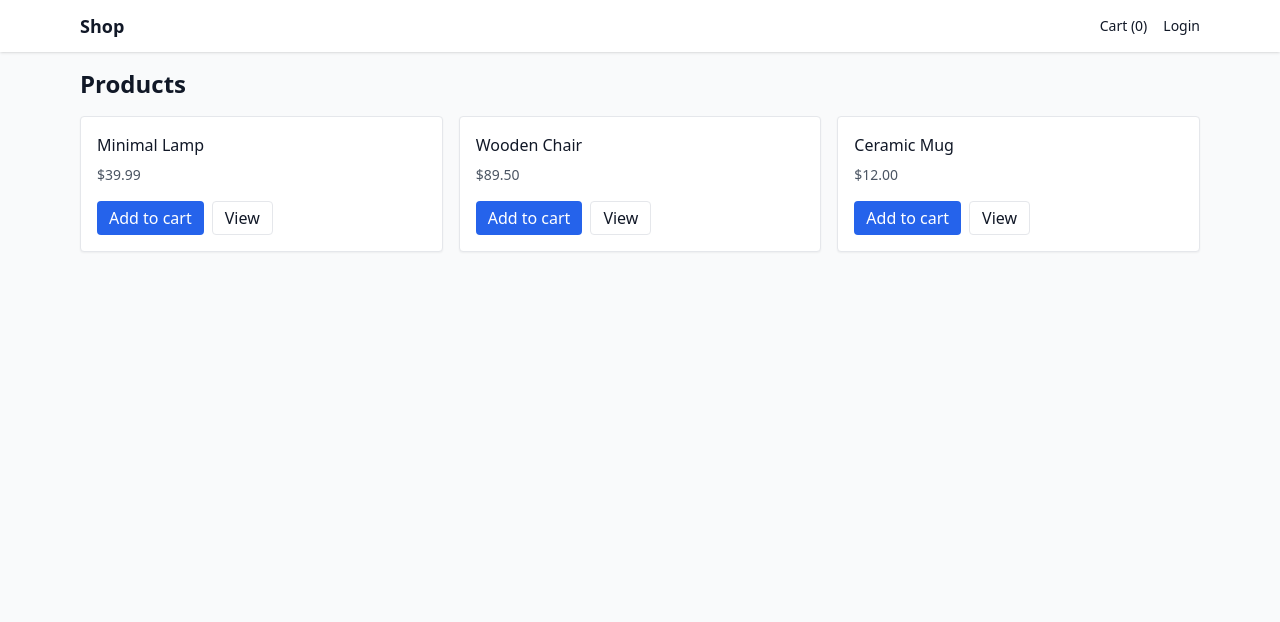
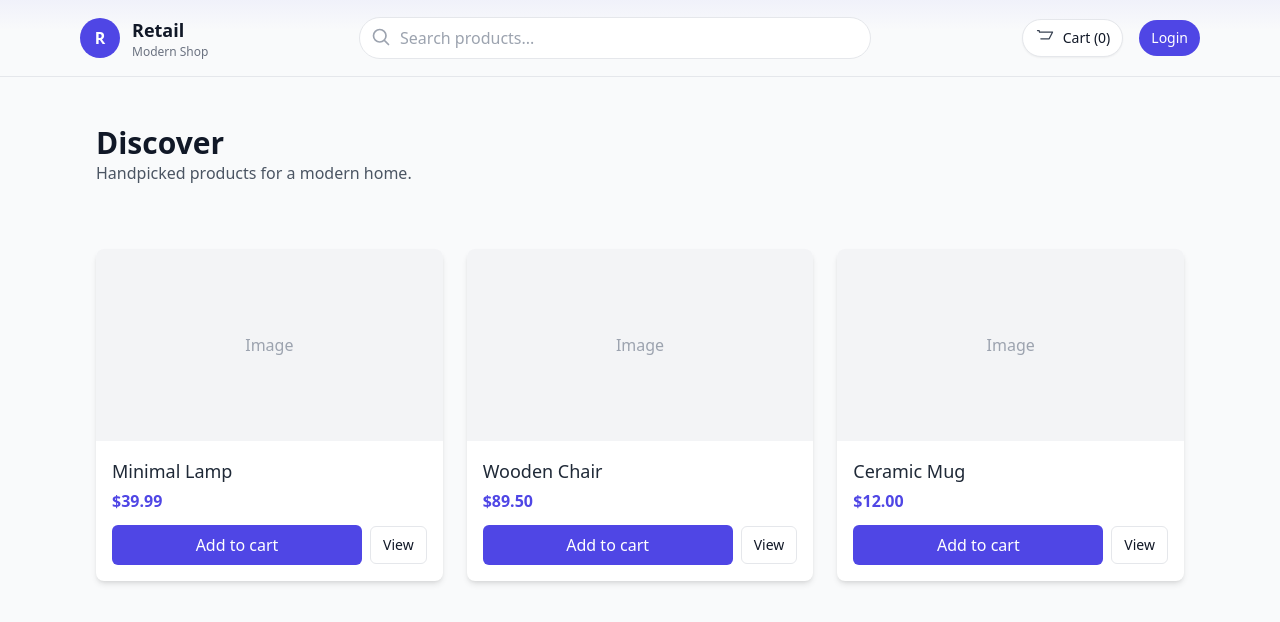
Before and after one commit to HenriqueFMA/React-Retail-E-Commerce-Frontend-Application, a React (Vite) app: page /products in a window 1280 px wide. Shown: the top 622 px of the page. Built offline with nearby package versions, Linux system fonts and the light colour scheme.

Commit message:
Refactor: Enhance UI components and improve layout across multiple pages

```diff
--- a/src/components/Nav.tsx
+++ b/src/components/Nav.tsx
@@ -9,29 +9,45 @@ export default function Nav() {
   const count = state.items.reduce((s, i) => s + i.quantity, 0)
 
   return (
-    <nav className="bg-white shadow">
-      <div className="max-w-6xl mx-auto px-4 py-3 flex items-center justify-between">
+    <header className="app-hero border-b">
+      <div className="max-w-6xl mx-auto px-4 py-4 flex items-center justify-between gap-4">
         <div className="flex items-center gap-4">
-          <Link to="/products" className="font-semibold text-lg">
-            Shop
+          <Link to="/products" className="flex items-center gap-3">
+            <div className="w-10 h-10 bg-indigo-600 rounded-full flex items-center justify-center text-white font-bold">R</div>
+            <div>
+              <div className="font-semibold text-lg">Retail</div>
+              <div className="text-xs text-gray-500">Modern Shop</div>
+            </div>
           </Link>
         </div>
+
+        <div className="flex-1 px-6">
+          <div className="relative max-w-lg mx-auto">
+            <input placeholder="Search products..." className="w-full border rounded-full px-4 py-2 pl-10 focus:outline-none focus:ring-2 focus:ring-indigo-300" />
+            <svg className="w-5 h-5 text-gray-400 absolute left-3 top-2.5" xmlns="http://www.w3.org/2000/svg" fill="none" viewBox="0 0 24 24" stroke="currentColor">
+              <path strokeLinecap="round" strokeLinejoin="round" strokeWidth={2} d="M21 21l-4.35-4.35M10.5 18a7.5 7.5 0 1 1 0-15 7.5 7.5 0 0 1 0 15z" />
+            </svg>
+          </div>
+        </div>
+
         <div className="flex items-center gap-4">
-          <Link to="/cart" className="text-sm">Cart ({count})</Link>
+          <Link to="/cart" className="relative inline-flex items-center gap-2 px-3 py-2 bg-white border rounded-full shadow-sm hover:shadow-md">
+            <svg className="w-5 h-5 text-gray-700" viewBox="0 0 24 24" fill="none" xmlns="http://www.w3.org/2000/svg">
+              <path d="M3 3h2l.4 2M7 13h10l4-8H5.4" stroke="currentColor" strokeWidth="1.5" strokeLinecap="round" strokeLinejoin="round" />
+            </svg>
+            <span className="text-sm">Cart ({count})</span>
+          </Link>
+
           {user ? (
-            <div className="flex items-center gap-2">
-              <span className="text-sm">{user.name}</span>
-              <button className="text-sm text-red-600" onClick={logout}>
-                Logout
-              </button>
+            <div className="flex items-center gap-3">
+              <div className="text-sm text-gray-700">{user.name}</div>
+              <button onClick={logout} className="text-sm text-red-600">Logout</button>
             </div>
           ) : (
-            <Link to="/login" className="text-sm">
-              Login
-            </Link>
+            <Link to="/login" className="px-3 py-2 bg-indigo-600 text-white rounded-full text-sm">Login</Link>
           )}
         </div>
       </div>
-    </nav>
+    </header>
   )
 }
--- a/src/components/ProductCard.tsx
+++ b/src/components/ProductCard.tsx
@@ -11,19 +11,22 @@ export default function ProductCard({ id, name, price }: { id: string; name: str
   }
 
   return (
-    <div className="border rounded p-4 bg-white shadow-sm">
-      <h3 className="font-medium mb-2">
-        <Link to={`/products/${id}`}>{name}</Link>
-      </h3>
-      <p className="text-sm text-gray-600 mb-4">${price.toFixed(2)}</p>
-      <div className="flex gap-2">
-        <button className="px-3 py-1 bg-blue-600 text-white rounded" onClick={add}>
-          Add to cart
-        </button>
-        <Link to={`/products/${id}`} className="px-3 py-1 border rounded">
-          View
-        </Link>
+    <article className="card overflow-hidden hover:shadow-lg transition-shadow duration-150">
+      <div className="h-48 bg-gray-100 flex items-center justify-center text-gray-400">Image</div>
+      <div className="p-4">
+        <h3 className="font-medium text-lg text-gray-800 mb-1">
+          <Link to={`/products/${id}`} className="hover:underline">{name}</Link>
+        </h3>
+        <div className="flex items-baseline justify-between mb-3">
+          <div className="text-indigo-600 font-semibold">${price.toFixed(2)}</div>
+        </div>
+        <div className="flex items-center gap-2">
+          <button aria-label={`Add ${name} to cart`} className="flex-1 px-3 py-2 bg-indigo-600 text-white rounded-md" onClick={add}>
+            Add to cart
+          </button>
+          <Link to={`/products/${id}`} className="px-3 py-2 border rounded-md text-sm">View</Link>
+        </div>
       </div>
-    </div>
+    </article>
   )
 }
--- a/src/index.css
+++ b/src/index.css
@@ -7,5 +7,15 @@ html, body, #root {
 }
 
 body {
-  @apply bg-gray-50 text-gray-900;
+  @apply bg-gray-50 text-gray-900 antialiased;
 }
+
+/* App container */
+.app-hero {
+  /* small decorative gradient for header area */
+  background: linear-gradient(180deg, rgba(99,102,241,0.06), transparent 40%);
+}
+
+.card {
+  @apply bg-white rounded-lg shadow-md;
+}
--- a/src/pages/Catalog.tsx
+++ b/src/pages/Catalog.tsx
@@ -5,16 +5,28 @@ import ProductCard from '../components/ProductCard'
 export default function Catalog() {
   const { data, isLoading, isError } = useProducts()
 
-  if (isLoading) return <div>Loading products...</div>
-  if (isError) return <div>Error loading products.</div>
+  if (isLoading) return <div className="text-center py-24">Loading products...</div>
+  if (isError) return <div className="text-center py-24 text-red-600">Error loading products.</div>
 
   return (
     <div>
-      <h1 className="text-2xl font-bold mb-4">Products</h1>
-      <div className="grid grid-cols-1 sm:grid-cols-2 lg:grid-cols-3 gap-4">
-        {data?.map((p) => (
-          <ProductCard key={p.id} id={p.id} name={p.name} price={p.price} />
-        ))}
+      <section className="mb-8 py-8">
+        <div className="max-w-6xl mx-auto px-4">
+          <div className="flex items-center justify-between">
+            <div>
+              <h1 className="text-3xl font-bold">Discover</h1>
+              <p className="text-gray-600">Handpicked products for a modern home.</p>
+            </div>
+          </div>
+        </div>
+      </section>
+
+      <div className="max-w-6xl mx-auto px-4">
+        <div className="grid grid-cols-1 sm:grid-cols-2 lg:grid-cols-3 gap-6">
+          {data?.map((p) => (
+            <ProductCard key={p.id} id={p.id} name={p.name} price={p.price} />
+          ))}
+        </div>
       </div>
     </div>
   )
--- a/src/pages/Login.tsx
+++ b/src/pages/Login.tsx
@@ -18,21 +18,25 @@ export default function Login() {
   }
 
   return (
-    <div className="max-w-md mx-auto bg-white p-6 rounded shadow">
-      <h2 className="text-xl font-bold mb-4">Login</h2>
-      <form onSubmit={submit} className="space-y-3">
+    <div className="min-h-[60vh] flex items-center justify-center">
+      <div className="max-w-md w-full card p-6">
+        <h2 className="text-2xl font-bold mb-4">Welcome back</h2>
+        <p className="text-sm text-gray-600 mb-4">Sign in to continue to your checkout.</p>
+        <form onSubmit={submit} className="space-y-4">
           <div>
             <label htmlFor="login-name" className="block text-sm">Name</label>
-          <input id="login-name" value={name} onChange={(e) => setName(e.target.value)} className="w-full border px-2 py-1 rounded" />
+            <input id="login-name" value={name} onChange={(e) => setName(e.target.value)} className="w-full border px-3 py-2 rounded" />
           </div>
           <div>
             <label htmlFor="login-email" className="block text-sm">Email</label>
-          <input id="login-email" value={email} onChange={(e) => setEmail(e.target.value)} className="w-full border px-2 py-1 rounded" />
+            <input id="login-email" value={email} onChange={(e) => setEmail(e.target.value)} className="w-full border px-3 py-2 rounded" />
           </div>
-        <div>
-          <button className="px-4 py-2 bg-blue-600 text-white rounded">Login</button>
+          <div className="flex items-center justify-between">
+            <button className="px-4 py-2 bg-indigo-600 text-white rounded">Login</button>
+            <a href="/products" className="text-sm text-gray-500">Continue as guest</a>
           </div>
         </form>
       </div>
+    </div>
   )
 }
--- a/src/pages/Product.tsx
+++ b/src/pages/Product.tsx
@@ -1,3 +1,4 @@
+import React, { useState } from 'react'
 import { useParams } from 'react-router-dom'
 import { useProduct } from '../hooks/useProducts'
 import { useCart } from '../context/CartContext'
@@ -6,24 +7,36 @@ export default function Product() {
   const { id } = useParams()
   const { data, isLoading, isError } = useProduct(id)
   const { dispatch } = useCart()
+  const [qty, setQty] = useState(1)
 
-  if (isLoading) return <div>Loading product...</div>
-  if (isError || !data) return <div>Product not found.</div>
+  if (isLoading) return <div className="text-center py-24">Loading product...</div>
+  if (isError || !data) return <div className="text-center py-24 text-red-600">Product not found.</div>
 
   function add() {
-    if (data) {
-      dispatch({ type: 'add', item: { id: data.id, name: data.name, price: data.price, quantity: 1 } })
-    }
+    if (!data) return
+    dispatch({ type: 'add', item: { id: data.id, name: data.name, price: data.price, quantity: qty } })
   }
 
   return (
-    <div className="bg-white p-6 rounded shadow">
-      <h1 className="text-xl font-bold mb-2">{data.name}</h1>
-      <p className="text-gray-700 mb-4">{data.description}</p>
-      <p className="font-semibold mb-4">${data.price.toFixed(2)}</p>
-      <button className="px-4 py-2 bg-blue-600 text-white rounded" onClick={add}>
-        Add to cart
-      </button>
+    <div className="max-w-4xl mx-auto bg-white rounded-lg shadow-md overflow-hidden">
+      <div className="md:flex">
+        <div className="md:w-1/2 bg-gray-100 h-72 flex items-center justify-center text-gray-400">Product Image</div>
+        <div className="md:w-1/2 p-6">
+          <h1 className="text-2xl font-bold mb-2">{data.name}</h1>
+          <p className="text-gray-600 mb-4">{data.description}</p>
+          <div className="text-2xl text-indigo-600 font-semibold mb-4">${data.price.toFixed(2)}</div>
+
+          <div className="flex items-center gap-3 mb-4">
+            <label className="text-sm">Qty</label>
+            <input type="number" min={1} value={qty} onChange={(e) => setQty(Number(e.target.value))} className="w-20 border rounded px-2 py-1" />
+          </div>
+
+          <div className="flex gap-3">
+            <button className="px-4 py-2 bg-indigo-600 text-white rounded-md" onClick={add}>Add to cart</button>
+            <a href="/products" className="px-4 py-2 border rounded-md">Back</a>
+          </div>
+        </div>
+      </div>
     </div>
   )
 }
```
Also changed, not shown: src/pages/Cart.tsx (+13 -12 lines), src/pages/Checkout.tsx (+23 -16 lines). Lines whose indentation alone changed are shown as unchanged.
